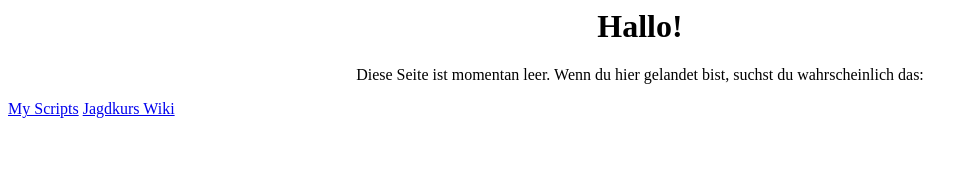
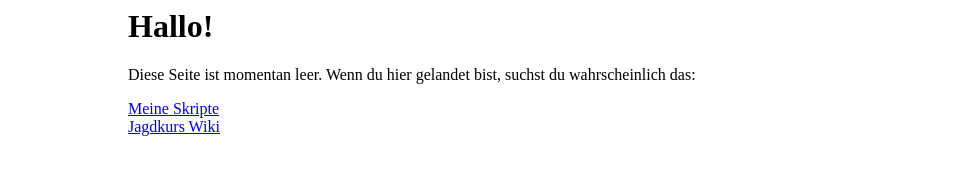
Before and after one commit to eneller/eneller.github.io, a plain HTML site: page index.html in a window 1280 px wide. Shown: the whole page, without its empty margins (0-977 px from the left). Drawn offline with Linux system fonts and the light colour scheme.

Commit message:
center stuff

```diff
--- a/index.html
+++ b/index.html
@@ -2,9 +2,13 @@
 <head>
  <title> eneller's Landing Page </title>
 <style>
-h1 {text-align: center;}
-p {text-align: center;}
-div {text-align: center;}
+body
+    {
+        width:80%;
+        margin-left:auto;
+        margin-right:auto;
+    }
+
 </style>
 </head>
 <body>
@@ -14,7 +18,8 @@ div {text-align: center;}
 <!--<div> <img src="aiPortrait.png" alt="Beautiful picture of me."> </div>-->
 <p>Diese Seite ist momentan leer. Wenn du hier gelandet bist, suchst du wahrscheinlich das:</p>
 
-<a href="https://eneller.github.io/scripts">My Scripts</a>
+<a href="https://eneller.github.io/scripts">Meine Skripte</a>
+<br>
 <a href="https://eneller.github.io/Jagdkurs">Jagdkurs Wiki</a>
 </body>
 </html>
```
